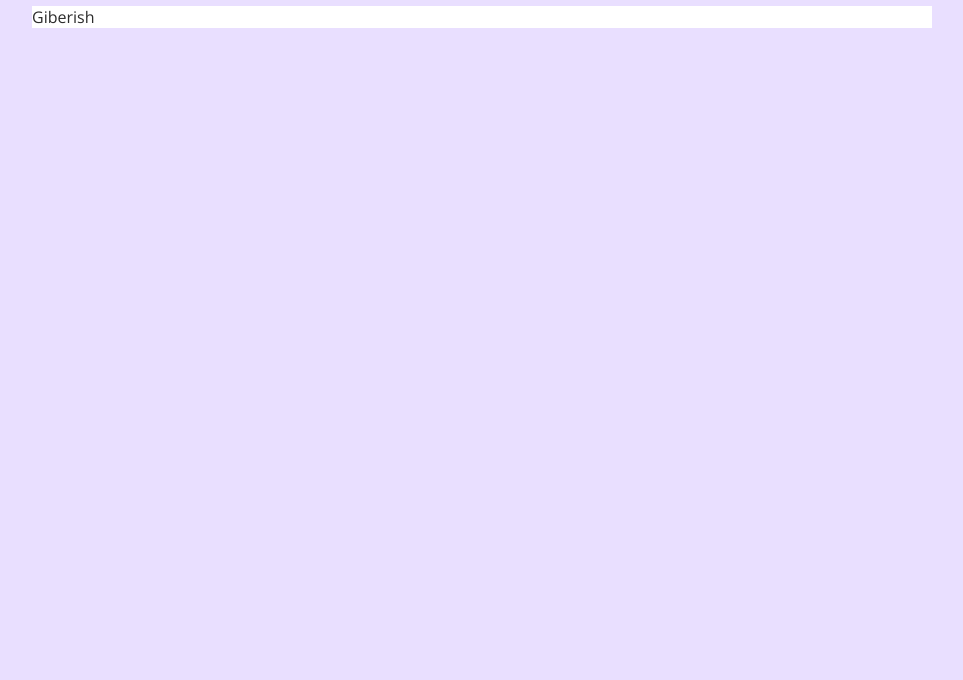
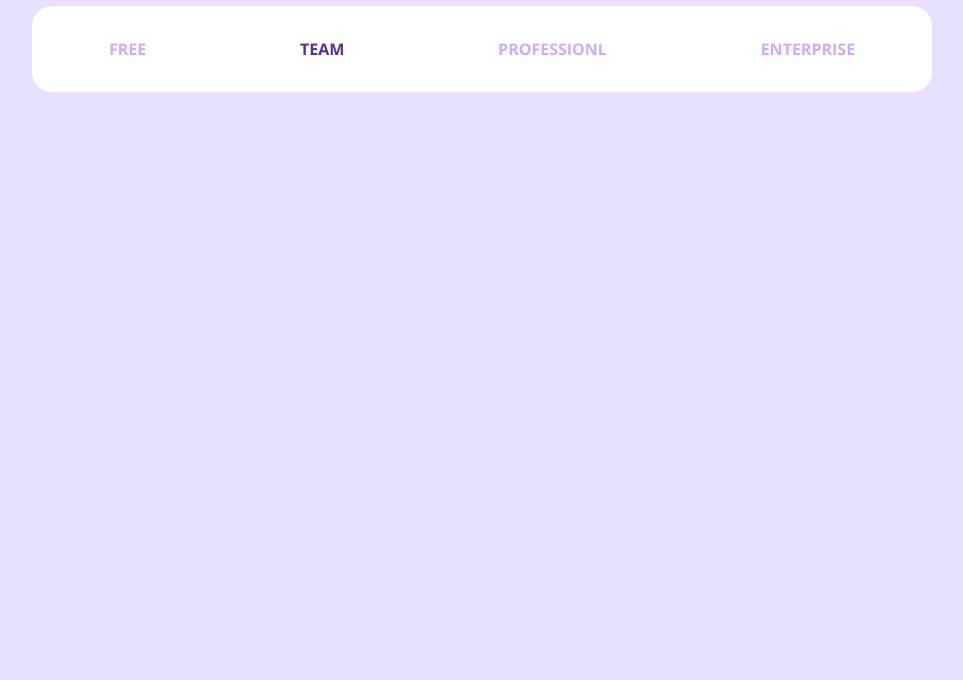
Before and after one commit to markoCib/Cost-Estimator-Project, a plain HTML site: page index.html in a window 1280 px wide. Shown: the part 120-800 px from the top of the page, without its empty margins (158-1121 px from the left). Drawn offline with nearby package versions, Linux system fonts and the light colour scheme.

Commit message:
NOREF: Add The Top Tabs Add and style the top tabs for the site.

```diff
--- a/index.css
+++ b/index.css
@@ -8,6 +8,7 @@ body{
     padding: 32px;
     color: rgb(44,44,44);
 }
+
 h1{
     color: rgb(83,49,156);
 }
@@ -16,4 +17,31 @@ h1{
     background-color: white;
     width: 100%;
     max-width: 900px;
+    display: flex;
+    flex-direction: column;
+    justify-content: center;
+    align-items: center;
+    border-radius: 20px;
 }
+
+.tabs{
+    display: flex;
+    width: 100%;
+    justify-content: space-around;
+    text-transform: uppercase;
+    font-weight: bold;
+    color: rgb(200,174,255);
+}
+
+.tabs p{
+    padding: 16px;
+}
+
+.tabs p:hover{
+    color: rgb(83,49,156);
+    cursor: pointer;
+}
+
+.tabs p.active{
+    color: rgb(83,49,156);
+}
--- a/index.html
+++ b/index.html
@@ -13,7 +13,12 @@
 <body>
     <h1>Estimate Your Cost</h1>
     <div class="container">
-        Giberish
+        <div class="tabs">
+            <p>Free</p>
+            <p class="active">Team</p>
+            <p>Professionl</p>
+            <p>Enterprise</p>
+        </div>
     </div>
 </body>
 </html>
```
